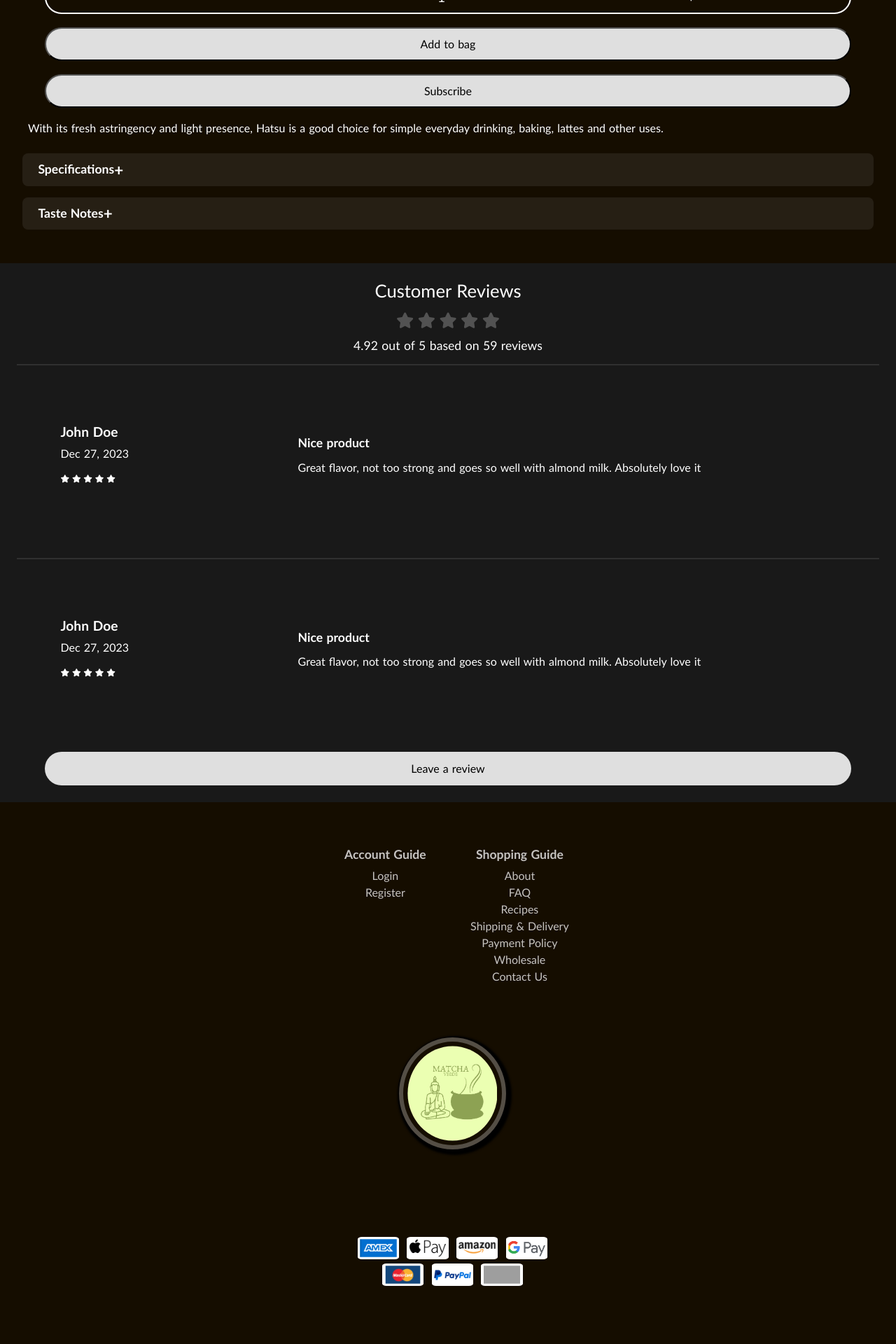
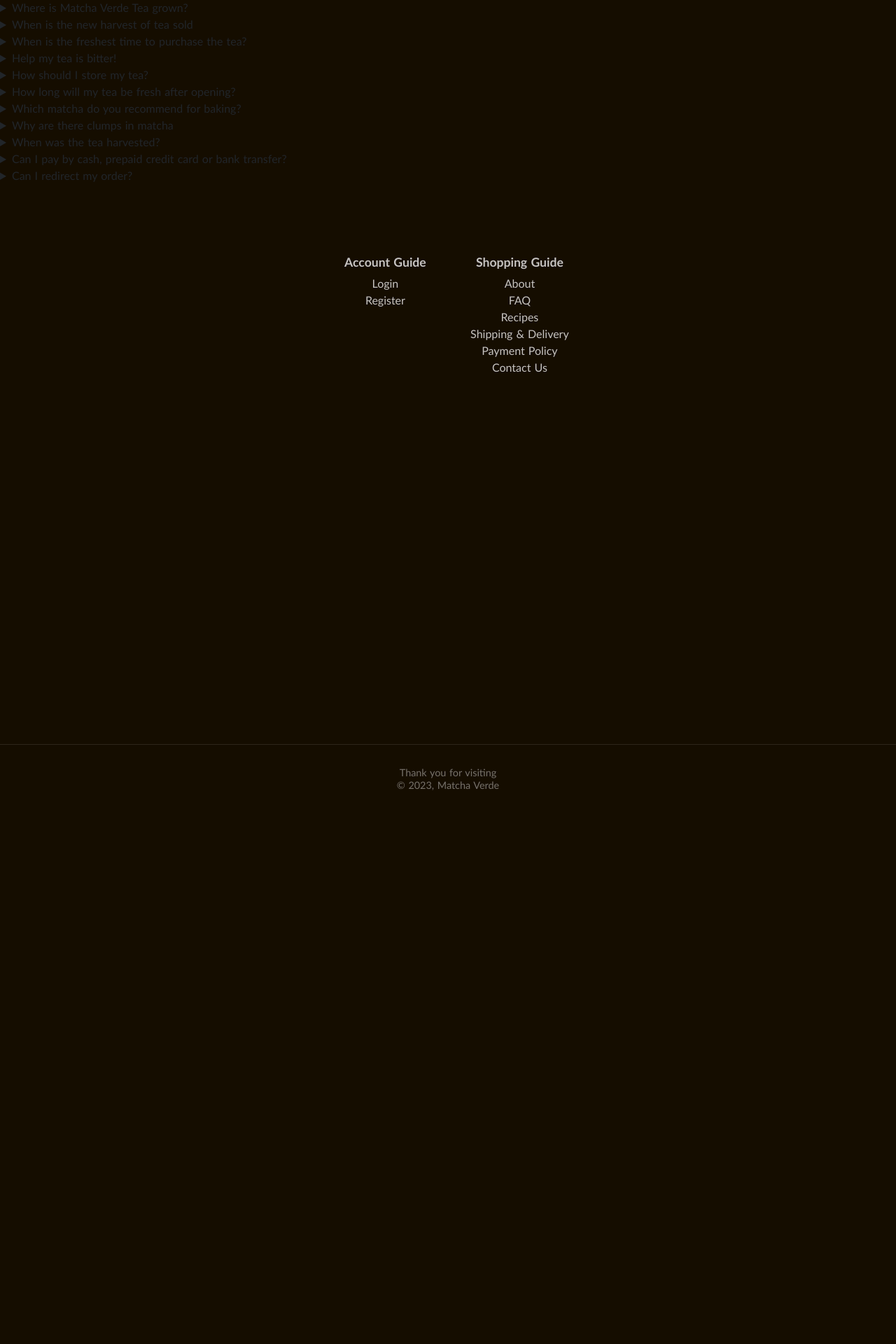
Before and after one commit to JoshuaRosado/matcha_verde, a Flask app: page / in a window 1280 px wide. Shown: the part 801-2721 px from the top of the page at 70% size. After the commit the page ends 1930 px from the top, so only its background shows below. Run offline with Flask 3, Linux system fonts and the light colour scheme; grey boxes are pictures that could not be loaded.

Commit message:
faq page html file added

```diff
--- a/flask_app/controllers/users.py
+++ b/flask_app/controllers/users.py
@@ -4,4 +4,4 @@ from flask_app import app
 
 @app.route('/')
 def index():
-    return render_template('item.html')
+    return render_template('faq.html')
--- /dev/null
+++ b/flask_app/static/css/faq.css
@@ -0,0 +1,32 @@
+*, *::before, ::after{
+    padding: 0;
+    margin: 0;
+    box-sizing: border-box;
+}
+
+body{
+    background:rgb(21, 13, 0);
+}
+/* .faq_container{
+} */
+.header{
+    width: 100svw;
+    height: 40svh;
+    display: flex;
+    flex-direction: column-reverse;
+    padding-top: 29rem;
+    border: 2px solid red;
+}
+
+.header{
+    height: 100svh;
+    width: 100svw;
+    background-position: center;
+    background-size: contain;
+    background-repeat:no-repeat;
+    background-image: url(../imgs/slide_imgs/slide/marek-piwnicki-4ypXMUtbJug-unsplash.jpg);
+}
+
+img{
+    display: none;
+}
--- a/flask_app/templates/base.html
+++ b/flask_app/templates/base.html
@@ -61,7 +61,6 @@
                 <a href="#">Recipes</a>
                 <a href="#">Shipping & Delivery</a>
                 <a href="#">Payment Policy</a>
-                <a href="#">Wholesale</a>
                 <a href="#">Contact Us</a>
             </div>
         </div>
--- /dev/null
+++ b/flask_app/templates/faq.html
@@ -0,0 +1,87 @@
+{% extends 'base.html'%}
+{%block content%}
+<!DOCTYPE html>
+<html lang="en">
+<head>
+    <meta charset="UTF-8">
+    <meta name="viewport" content="width=device-width, initial-scale=1.0">
+    <link rel="stylesheet" href="../static/css/faq.css">
+    <title>Frequently Asked Questions</title>
+</head>
+<body>
+    <div class="faq_container">
+        <div class="header">
+            <div class="general_info_block">
+                <h6 class="general_info">General Info</h6>
+                <h2 class="faq_title">Frequently Asked Questions</h2>
+                <p class="faq_description"> Find answers to common questions about our teas and shipping</p>
+            </div>
+            <img src="../static/imgs/slide_imgs/slide/cody-weaver-xu6pELUdcsY-unsplash.jpg" alt="faq_bg">
+        </div>
+        <details>
+            <summary>Where is Matcha Verde Tea grown?</summary>
+            <p>Our teas come from the mountains of Kyoto Prefecture and surrounding areas. This region is renowned for producing the highest quality teas in Japan, thanks to its misty climate, rich soil, and near-perfect balance of sunshine and rainfall</p>
+            <p>We produce our teas by selecting and blending harvests from different farms in this region, following three centuries of tradition. Each blend is decided by our master blender, who is also our president, and our teas are loved for their refined fragrance, delicate sweetness, refreshing bitterness, and balanced character.</p>
+        </details>
+        <details>
+            <summary>When is the new harvest of tea sold</summary>
+            <p>From around May to July depending on supplies, you can purchase our freshly harvested sencha Shincha and our New Harvest Matcha, which are both produced solely from that year’s harvest.</p>
+            <p>The rest of our regular, year-round selection of teas are blended from different harvests of different farms and different years. Our goal for each of these blends is to produce a consistent character, within a narrow range of variation.</p>
+        </details>
+        <details>
+            <summary>When is the freshest time to purchase the tea?</summary>
+            <p>We produce year-round original blends as our regular selection. For this lineup of classics in each category, each finished tea is a blend of different harvests from different farms and different years, and there is no specific harvest date.</p>
+            <p>We produce these blends by slowly and carefully incorporating each year’s harvest into the finished product. This means the flavor and aroma (the character of each blend name) will be within the same narrow range no matter when you purchase the tea throughout the year.
+            </p>
+        </details>
+        <details>
+            <summary>Help my tea is bitter!</summary>
+            <p>Japanese tea naturally has components in it that give a sharp, dry, bitter, and astringent flavor and feel when we drink it. Just like learning to enjoy the bitterness in coffee, learning to enjoy the unique bitterness of authentic green tea can take some time!</p>
+            <p>We produce tea with a history of being a tea shop in Kyoto for over three centuries, and our president is the latest in line from the family that has run this shop since the beginning. In addition to acting as president, he is in charge of the blending process, and each tea is blended to his specifications. Following with this lineage and history, we expect and enjoy some amount of astringency and bitterness in our teas.</p>
+            <p>Some people find that the strength of the tea in our recipes is too strong. Our standard brewing instructions are based on our in-house preferences. To make a lighter brew strength, we recommend changing the recipes by reducing the amount of tea leaf, lowering the temperature of your water, and/or brewing for a shorter time.</p>
+        </details>
+        <details>
+            <summary>How should I store my tea?</summary>
+            <p>The best way to store the tea is to place it in a spot avoiding direct contact with the sun, hot temperatures, humidity, and strong smells. Room temperature is fine.</p>
+            <p>For best results, in between uses roll up the bag holding the tea, clip it closed, and store it on its own or in its can.For matcha cans, if you are a frequent matcha drinker (around once per day), you can pour the powder from the bag into the can for convenience. Otherwise, we recommend rolling the bag shut and storing it inside the can.</p>
+        </details>
+        <details>
+            <summary>How long will my tea be fresh after opening?</summary>
+            <p>The best-before date for unopened Ippodo tea is written on the barcode sticker on the package in a YYYY.MM.DD format, and is around 6 months from the packaging date. After opening the package, consume the tea soon (within around 1 month) for the freshest flavor and aroma.</p>
+            <p>There is no hard expiration date for our teas. Keep in mind that even unopened tea will lose its freshness steadily after the 6 months best-before period. For freshness, we often recommend opening and consuming one package at-a-time.</p>
+            <p>If you have tea that you would like to use beyond the 6 month best-before date, we suggest putting it in the freezer until later. When you are ready to use it, take it out of the freezer, and let it sit at room temperature until it is adjusted, for around 5 hours. (This way the condensation has evaporated and the tea has acclimated.) Then, open the package and use the tea normally. After opening, do not return to the freezer; just use normally and store at room temperature.</p>
+        </details>
+        <details>
+            <summary>Which matcha do you recommend for baking?</summary>
+            <p>For baking and other similar uses, we often recommend Wakaki or Hatsu. These two matcha blends are also great for drinking straight or in a latte.</p>
+        </details>
+        <details>
+            <summary>Why are there clumps in matcha</summary>
+            <p>Clumps naturally develop in matcha powder, and they are not the sign of a spoiled or defective matcha. Sifting matcha powder before preparing will break apart these clumps and make it easier to whisk thoroughly. This will improve the texture of your drink and allow you to enjoy a smooth and aromatic bowl of matcha.</p>
+        </details>
+        <details>
+            <summary>When was the tea harvested?</summary>
+            <p>All of our teas are harvested in early summer, and the exact harvest date each year depends on the growing conditions. For the farms we select in the mild mountain climate in the Kyoto region, there is only one harvest season each year. There is no specific harvest date for our teas. Each is a blend, from different farms and different harvest dates.</p>
+        </details>
+        <details>
+            <summary>Can I pay by cash, prepaid credit card or bank transfer?</summary>
+            <p>At IppodoTea.com we are not able to accept payment by cash, prepaid card, or bank transfer. IppodoTea.com only accepts the following types of payment:<br>
+                Credit Card (VISA, MasterCard, American Express, Discover)
+                <br>
+                PayPal
+            </p>
+            <p>We also accept the following crypto currencies:<br>
+                Ethereum (ETH) <br>
+                Bitcoin (BTC) <br>
+                DAI <br>
+                USDC</p>
+        </details>
+        <details>
+            <summary>Can I redirect my order?</summary>
+            <p>Unfortunately, we are not able to redirect orders once items have been dispatched. Please make sure your shipping address is correct.</p>
+        </details>
+    </div>
+
+</body>
+</html>
+{%endblock%}
```
